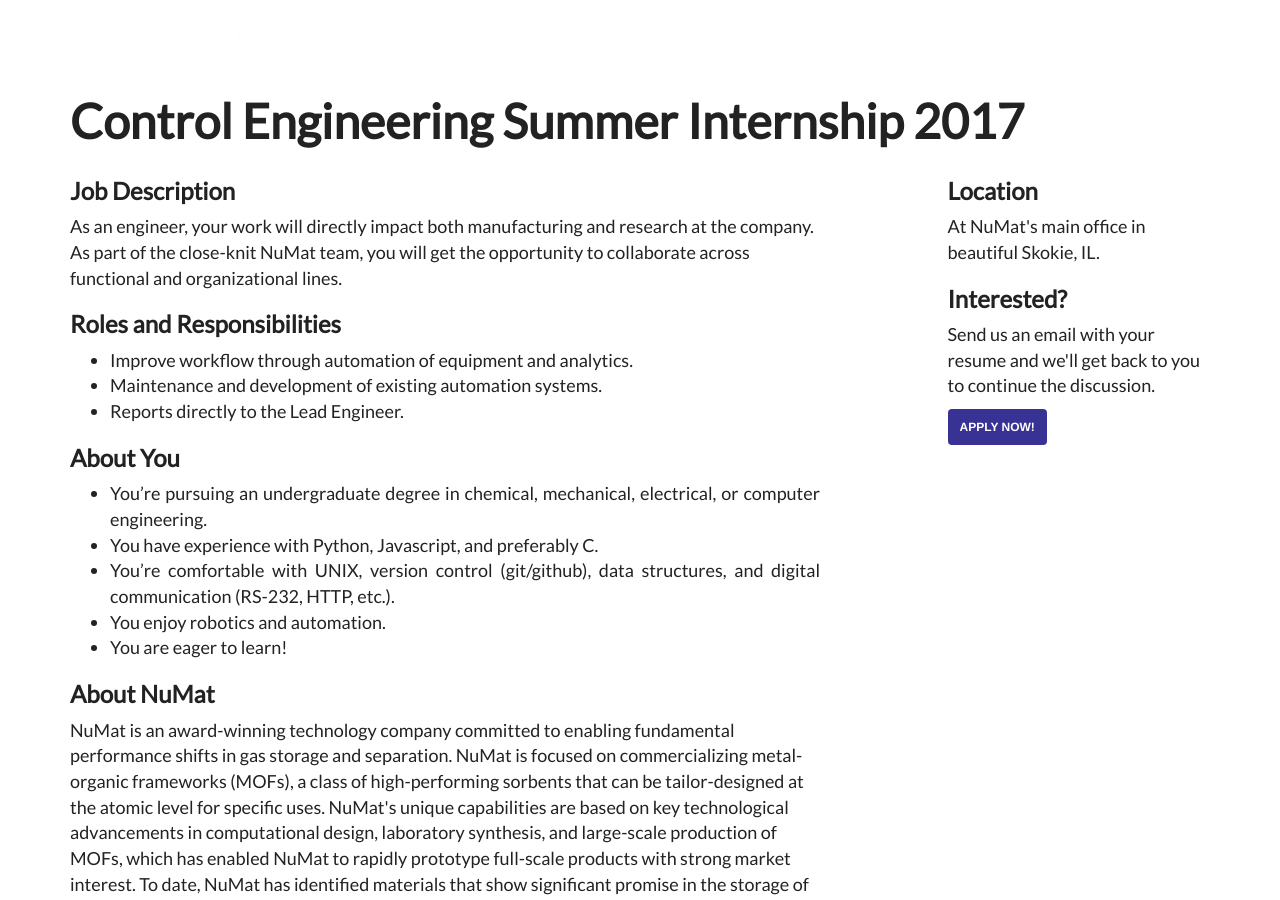
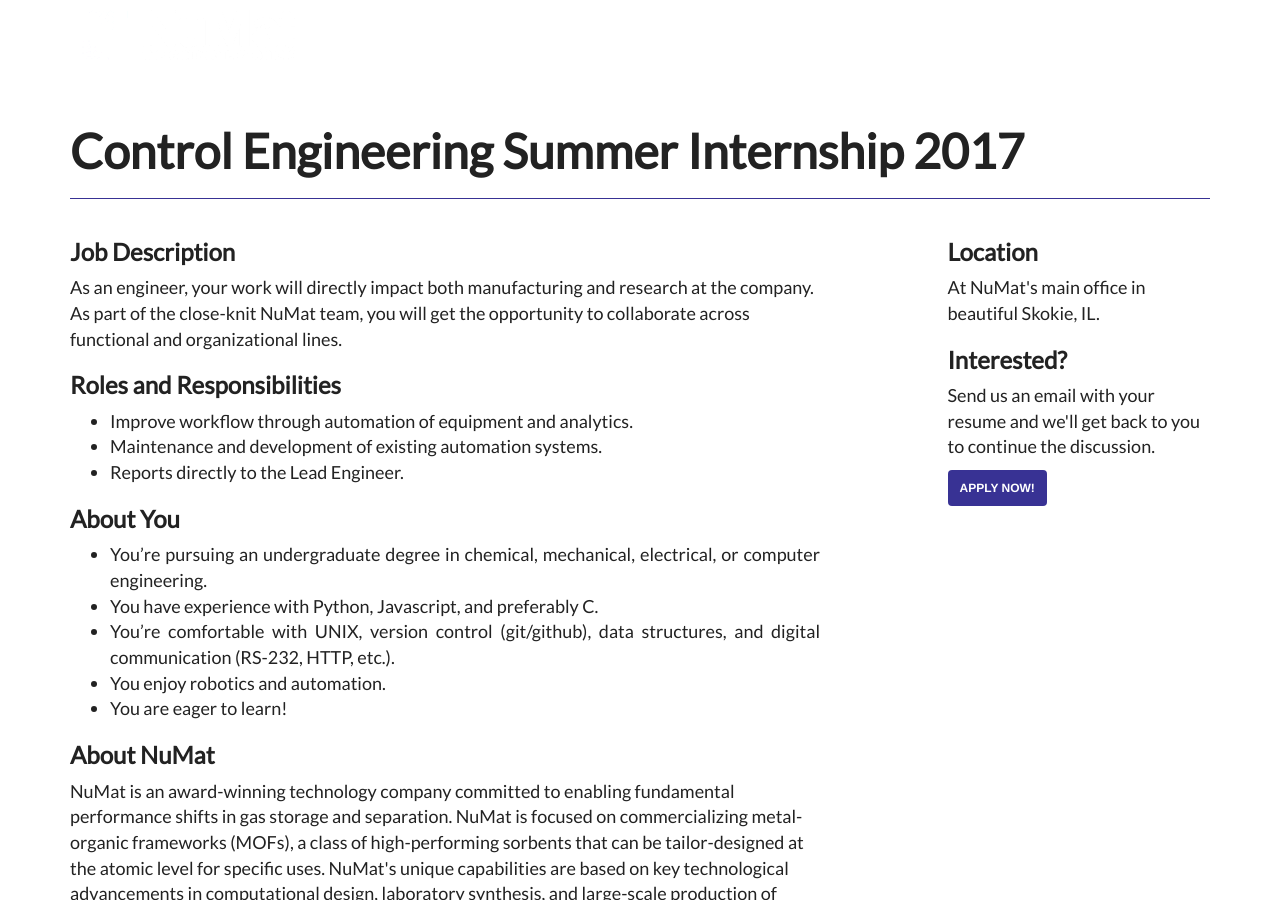
Before and after one commit to numat/numat.github.io, a Jekyll site: the page built from jobs/internship/control_engineer.md, in a window 1280 px wide and 900 px high. Built offline with Jekyll 4.4.1, drawn with Linux system fonts in a browser that asks for light colours; nearby versions of some CDN libraries; comment, search, counter and statistics services are not loaded.

Commit message:
Added h1 hbar to job description

```diff
--- a/_sass/jobs.scss
+++ b/_sass/jobs.scss
@@ -2,7 +2,11 @@
   margin-top: 75px;
 
   h1 {
+    border-bottom: 1px solid $purple;
     font-size: 28px;
+    margin-bottom: 20px;
+    margin-top: 50px;
+    padding-bottom: 20px;
 
     @media (min-width: 768px) {
       font-size: 48px;
@@ -28,6 +32,6 @@
 
 .job-header {
   border-bottom: 1px solid $purple;
+  margin-bottom: 20px;
   margin-top: 50px;
-  margin-bottom: 20px;
 }
```
